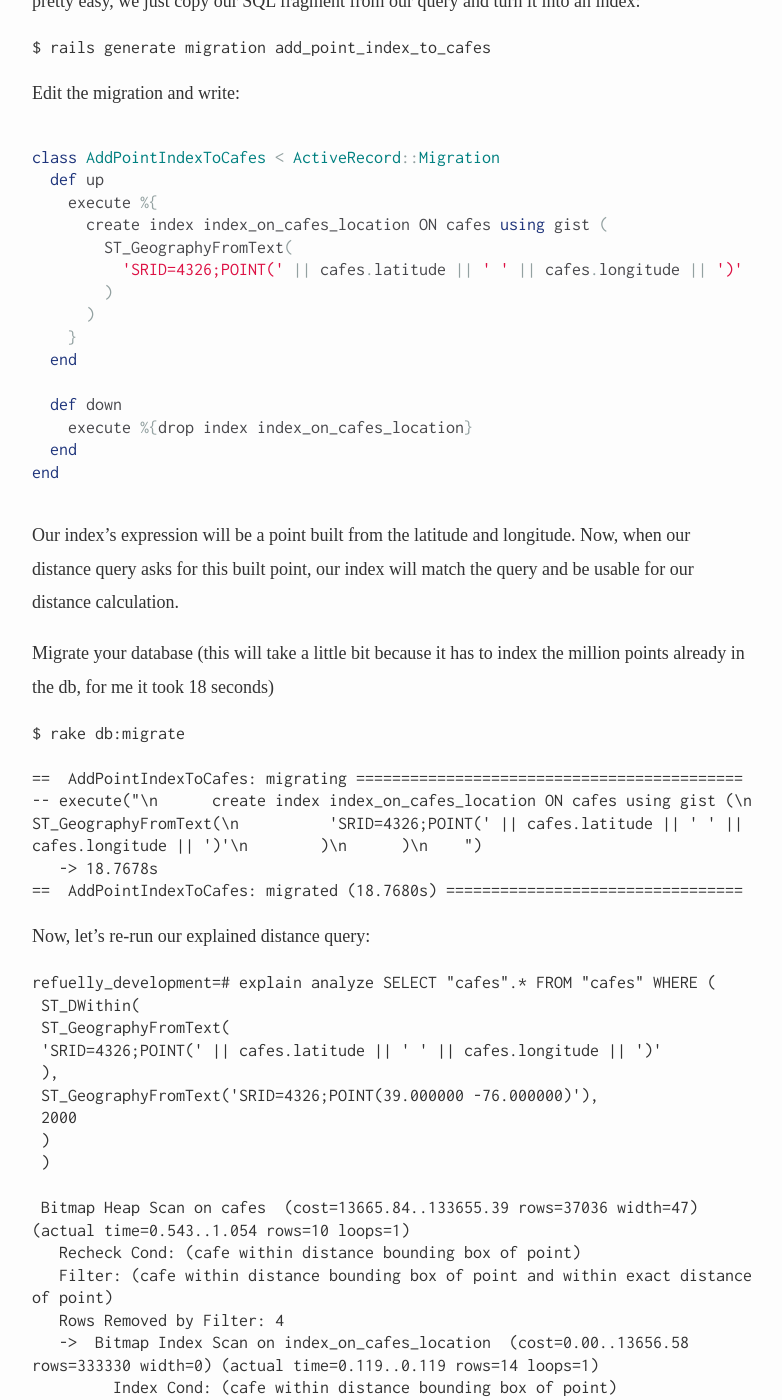
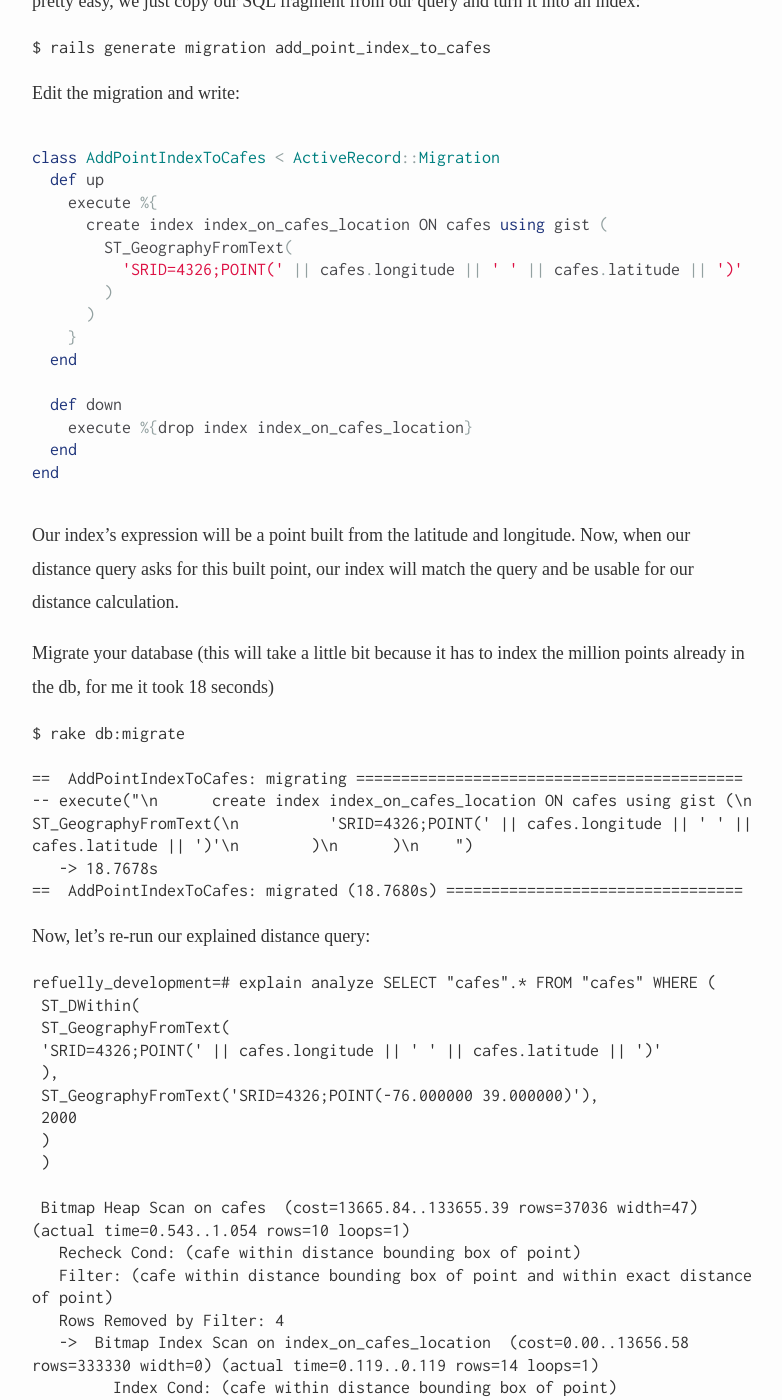
Before and after one commit to ngauthier/ngauthier.github.com, a Jekyll site: the page built from _posts/2013-08-18-postgis-and-rails-a-simple-approach.md, in a window 1280 px wide and 1400 px high, scrolled down 9155 px. Shown: the whole window, without its empty margins (248-1030 px from the left). Built offline with Jekyll 4.4.1, drawn with Linux system fonts in a browser that asks for light colours; some web fonts are replaced; Markdown is read by kramdown in place of the engine named in the settings; comment, search, counter and statistics services are not loaded; some of the changed text lies outside the part shown.

```diff
--- a/_posts/2013-08-18-postgis-and-rails-a-simple-approach.md
+++ b/_posts/2013-08-18-postgis-and-rails-a-simple-approach.md
@@ -211,12 +211,12 @@ scope :close_to, -> (latitude, longitude, distance_in_meters = 2000) {
   where(%{
     ST_DWithin(
       ST_GeographyFromText(
-        'SRID=4326;POINT(' || cafes.latitude || ' ' || cafes.longitude || ')'
+        'SRID=4326;POINT(' || cafes.longitude || ' ' || cafes.latitude || ')'
       ),
       ST_GeographyFromText('SRID=4326;POINT(%f %f)'),
       %d
     )
-  } % [latitude, longitude, distance_in_meters])
+  } % [longitude, latitude, distance_in_meters])
 }
 </pre>
 
@@ -224,7 +224,7 @@ This should pass our test. Let's talk about what's going on.
 
 We're making a `where` scope on `Cafe` that uses the `ST_DWithin` function to find all the cafes with a certain distance of a given point. The third parameter here is the distance in meters, and our default is 2km.
 
-Then, we're providing two point objects via `ST_GeographyFromText`. This function converts some text in Well Known Text (WKT) format to the binary format used by PostGIS to represent points. An example of WKT would be `SRID=4326;POINT(39.000000 -76.000000)`. The first parameter sets the SRID to 4326 (a projection representing the whole globe) and then builds a string for a point featuring the cafe's latitude and longitude. This builds a point on the fly for each cafe in the cafes table.
+Then, we're providing two point objects via `ST_GeographyFromText`. This function converts some text in Well Known Text (WKT) format to the binary format used by PostGIS to represent points. An example of WKT would be `SRID=4326;POINT(-76.000000 39.000000)`. The first parameter sets the SRID to 4326 (a projection representing the whole globe) and then builds a string for a point featuring the cafe's longitude and latitude. This builds a point on the fly for each cafe in the cafes table.
 
 The second point object builds a point using the parameters passed in to the scope lambda, the lat and lon. We use Ruby's built-in string interpolation to easily encode two floating point numbers. It's safe and it let's us avoid ActiveRecord's quoting, which would mess up the SQL.
 
@@ -261,9 +261,9 @@ Now, when we ran our test, you can look in the logs to find the query Rails puts
 SELECT "cafes".* FROM "cafes" WHERE (
  ST_DWithin(
  ST_GeographyFromText(
- 'SRID=4326;POINT(' || cafes.latitude || ' ' || cafes.longitude || ')'
+ 'SRID=4326;POINT(' || cafes.longitude || ' ' || cafes.latitude || ')'
  ),
- ST_GeographyFromText('SRID=4326;POINT(39.000000 -76.000000)'),
+ ST_GeographyFromText('SRID=4326;POINT(-76.000000 39.000000)'),
  2000
  )
  )
@@ -277,9 +277,9 @@ Let's use PostgreSQL's built-in `EXPLAIN` and `ANALYZE` tools:
 refuelly_development=# EXPLAIN ANALYZE SELECT "cafes".* FROM "cafes" WHERE (
  ST_DWithin(
  ST_GeographyFromText(
- 'SRID=4326;POINT(' || cafes.latitude || ' ' || cafes.longitude || ')'
+ 'SRID=4326;POINT(' || cafes.longitude || ' ' || cafes.latitude || ')'
  ),
- ST_GeographyFromText('SRID=4326;POINT(39.000000 -76.000000)'),
+ ST_GeographyFromText('SRID=4326;POINT(-76.000000 39.000000)'),
  2000
  )
 
@@ -327,7 +327,7 @@ class AddPointIndexToCafes < ActiveRecord::Migration
     execute %{
       create index index_on_cafes_location ON cafes using gist (
         ST_GeographyFromText(
-          'SRID=4326;POINT(' || cafes.latitude || ' ' || cafes.longitude || ')'
+          'SRID=4326;POINT(' || cafes.longitude || ' ' || cafes.latitude || ')'
         )
       )
     }
@@ -347,7 +347,7 @@ Migrate your database (this will take a little bit because it has to index the m
 $ rake db:migrate
 
 ==  AddPointIndexToCafes: migrating ===========================================
--- execute("\n      create index index_on_cafes_location ON cafes using gist (\n        ST_GeographyFromText(\n          'SRID=4326;POINT(' || cafes.latitude || ' ' || cafes.longitude || ')'\n        )\n      )\n    ")
+-- execute("\n      create index index_on_cafes_location ON cafes using gist (\n        ST_GeographyFromText(\n          'SRID=4326;POINT(' || cafes.longitude || ' ' || cafes.latitude || ')'\n        )\n      )\n    ")
    -> 18.7678s
 ==  AddPointIndexToCafes: migrated (18.7680s) =================================
 </pre>
@@ -358,9 +358,9 @@ Now, let's re-run our explained distance query:
 refuelly_development=# explain analyze SELECT "cafes".* FROM "cafes" WHERE (
  ST_DWithin(
  ST_GeographyFromText(
- 'SRID=4326;POINT(' || cafes.latitude || ' ' || cafes.longitude || ')'
+ 'SRID=4326;POINT(' || cafes.longitude || ' ' || cafes.latitude || ')'
  ),
- ST_GeographyFromText('SRID=4326;POINT(39.000000 -76.000000)'),
+ ST_GeographyFromText('SRID=4326;POINT(-76.000000 39.000000)'),
  2000
  )
  )
```
